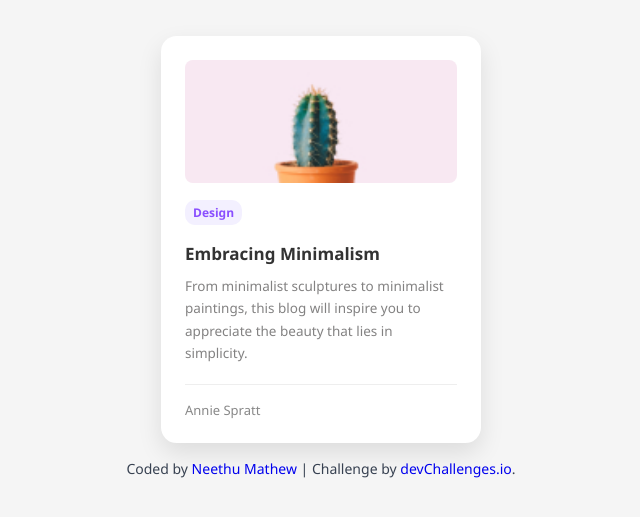
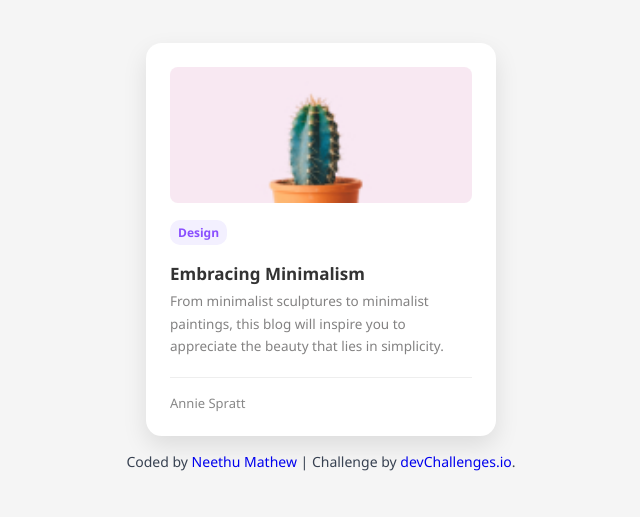
Before and after one commit to neethumathew315/MINIMAL-BLOG-CARD, a plain HTML site: page index.html in a window 1280 px wide. Shown: the part 143-660 px from the top of the page, without its empty margins (319-959 px from the left). Drawn offline with Linux system fonts and the light colour scheme.

Commit message:
update blog card styling and visual tweaks

```diff
--- a/index.html
+++ b/index.html
@@ -39,6 +39,7 @@
         background-color: #ffffff;
         border-radius: 0.98rem;
         padding: 1.5rem;
+        overflow: hidden;
       }
 
       figure img{
@@ -63,11 +64,11 @@
         font-size: 18px;
         font-weight: 700;
         color: #333333;
-        margin-bottom: 10px;
+        margin-bottom: 5px;
       }
 
       .description {
-        font-size: 17px;
+        font-size: 15px;
         color: #838282;
         line-height: 1.4rem;
         margin-bottom: 20px;
@@ -110,11 +111,13 @@
     }
   }
 
-
+  /* -------------------------------
+   Tablet View: 1024px
+  --------------------------------- */
 
   @media screen and (max-width: 1349px) and (min-width: 1024px) {
     .blog-card {
-      max-width: 320px;
+      max-width: 350px;
     }
 
     .title {
```
